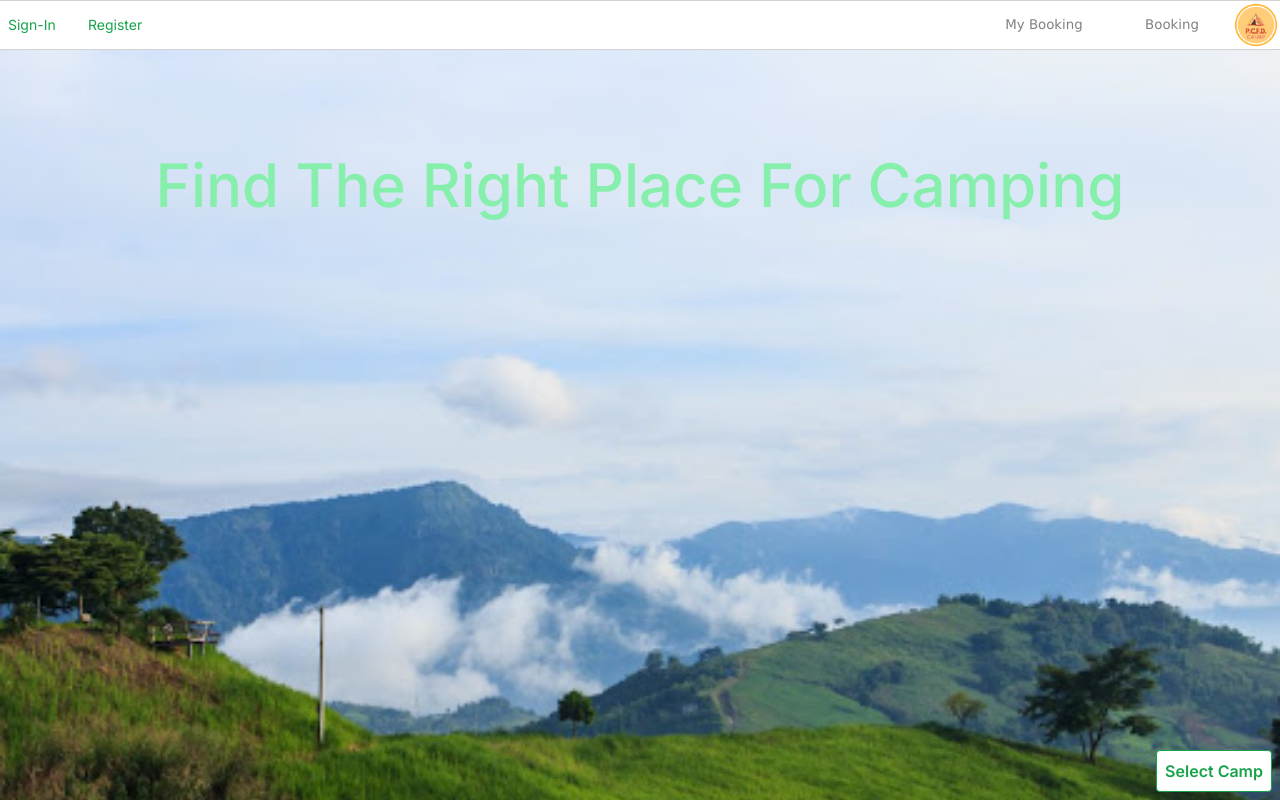
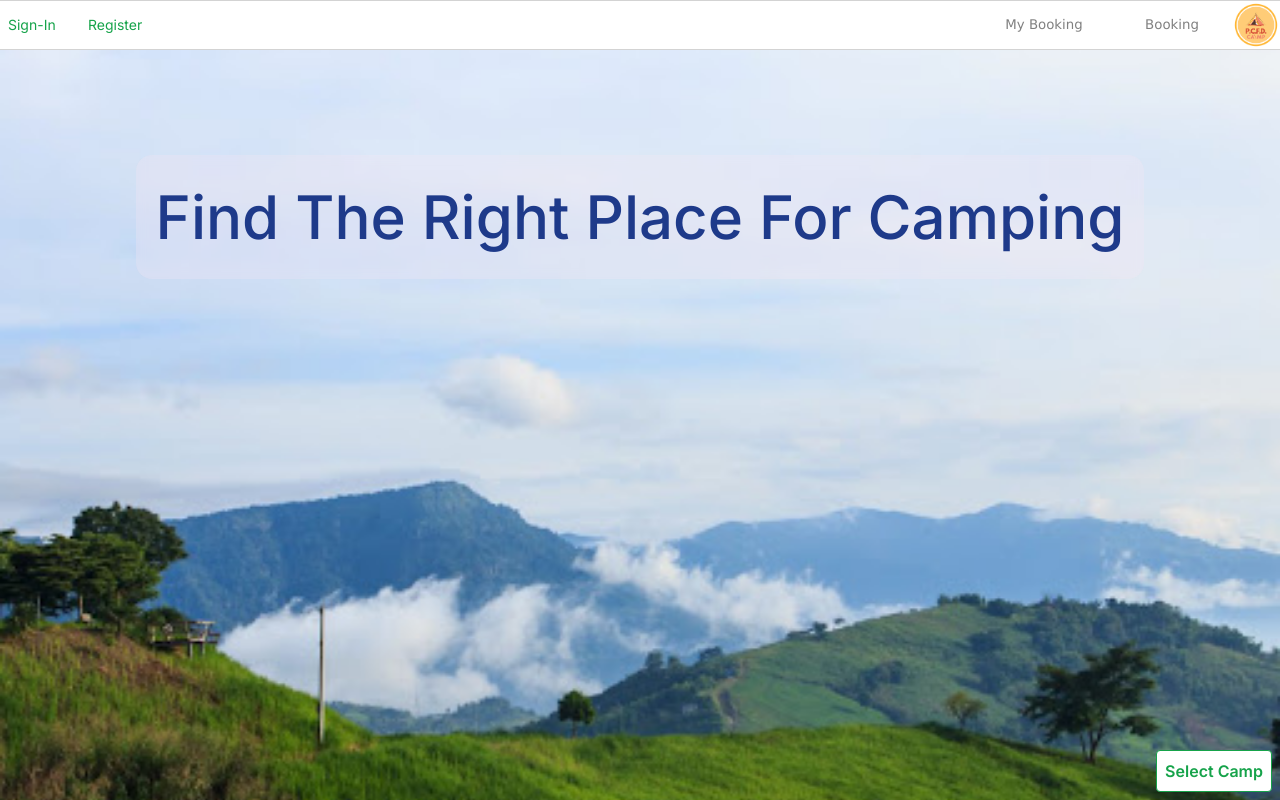
Before and after one commit to 2110503-2564/fe-project-2024-2-public-class-frontenddev, a Next.js app: page / in a window 1280 px wide. Built offline with nearby package versions, Linux system fonts and the light colour scheme; no server answers.

Commit message:
styling home

```diff
--- a/src/app/profile/page.tsx
+++ b/src/app/profile/page.tsx
@@ -1,7 +1,7 @@
 export default function ManageBooking() {
     return (
         <main>
-            <div className="text-center text-lg">
+            <div className="text-center text-3xl font-bold py-3">
                 Profile
             </div>
         </main>
--- a/src/components/Banner.tsx
+++ b/src/components/Banner.tsx
@@ -21,7 +21,7 @@ export default function Banner() {
             priority
             objectFit='cover'/>
             <div className={styles.bannerText}>
-                <h1 className='text-6xl font-medium text-green-300'>Find The Right Place For Camping</h1>
+                <h1 className='px-5 py-8 rounded-2xl outline-1 outline-gray-300 inline-block text-6xl font-medium text-blue-900 bg-pink-100 bg-opacity-25 backdrop-blur-sm'>Find The Right Place For Camping</h1>
             </div>
             {
                 session? <div className='z-30 absolute top-5
```
